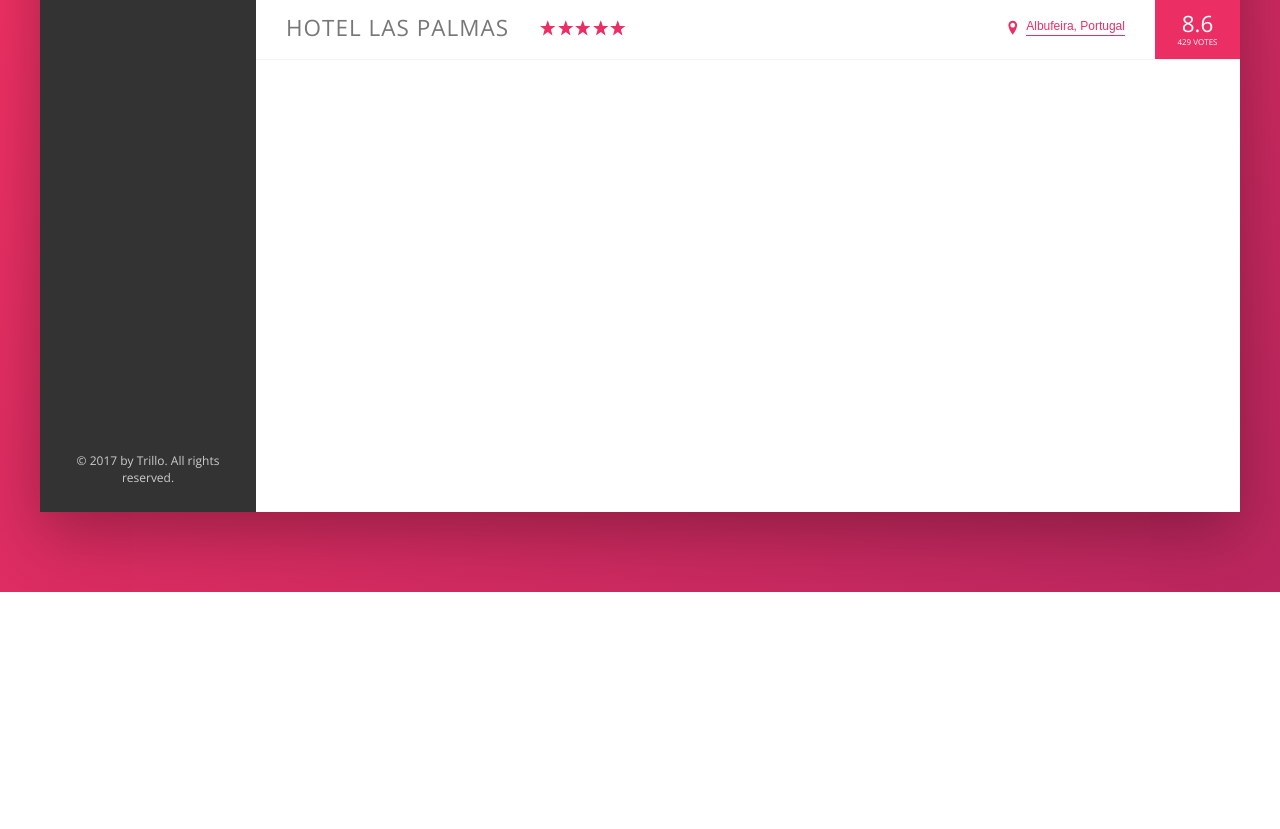
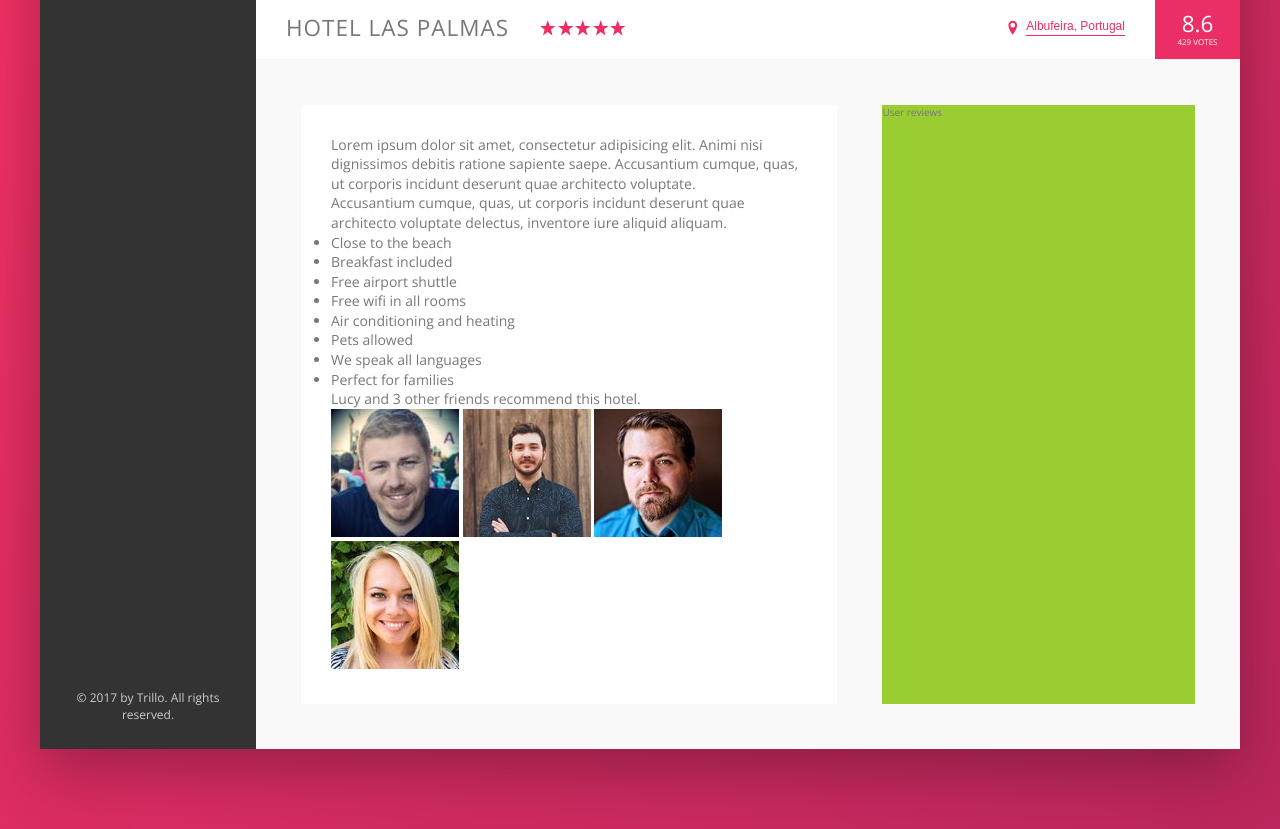
Before and after one commit to kevingilpin/trillo-app, a website: page index.html in a window 1280 px wide. Shown: the part 538-1367 px from the top of the page. Before the commit the page ends 1130 px from the top, so only its background shows below. Drawn offline with nearby package versions, Linux system fonts and the light colour scheme.

Commit message:
Create mark-up for hotel description

```diff
--- a/index.html
+++ b/index.html
@@ -150,6 +150,59 @@
               <div class="overview__rating-count">429 votes</div>
             </div>
           </div>
+
+          <div class="detail">
+            <div class="description">
+              <p class="paragraph">
+                Lorem ipsum dolor sit amet, consectetur adipisicing elit. Animi
+                nisi dignissimos debitis ratione sapiente saepe. Accusantium
+                cumque, quas, ut corporis incidunt deserunt quae architecto
+                voluptate.
+              </p>
+              <p class="paragraph">
+                Accusantium cumque, quas, ut corporis incidunt deserunt quae
+                architecto voluptate delectus, inventore iure aliquid aliquam.
+              </p>
+              <ul class="list">
+                <li class="list__item">Close to the beach</li>
+                <li class="list__item">Breakfast included</li>
+                <li class="list__item">Free airport shuttle</li>
+                <li class="list__item">Free wifi in all rooms</li>
+                <li class="list__item">Air conditioning and heating</li>
+                <li class="list__item">Pets allowed</li>
+                <li class="list__item">We speak all languages</li>
+                <li class="list__item">Perfect for families</li>
+              </ul>
+              <div class="recommend">
+                <p class="recommend__count">
+                  Lucy and 3 other friends recommend this hotel.
+                </p>
+                <div class="recommend__friends">
+                  <img
+                    src="img/user-3.jpg"
+                    alt="Friend 1"
+                    class="recommend__photo"
+                  />
+                  <img
+                    src="img/user-4.jpg"
+                    alt="Friend 2"
+                    class="recommend__photo"
+                  />
+                  <img
+                    src="img/user-5.jpg"
+                    alt="Friend 3"
+                    class="recommend__photo"
+                  />
+                  <img
+                    src="img/user-6.jpg"
+                    alt="Friend 4"
+                    class="recommend__photo"
+                  />
+                </div>
+              </div>
+            </div>
+            <div class="user-reviews">User reviews</div>
+          </div>
         </main>
       </div>
     </div>
--- a/sass/_base.scss
+++ b/sass/_base.scss
@@ -30,7 +30,10 @@ Grey dark 3: #999
   --color-grey-dark-2: #777;
   --color-grey-dark-3: #999;
 
+  --shadow-light: 0 2rem 5rem rgba(0, 0, 0, 0.6rem);
   --shadow-dark: 0 2rem 6rem rgba(0, 0, 0, 0.3);
+
+  --line: 1px solid var(--color-grey-light-2);
 }
 
 * {
--- a/sass/_components.scss
+++ b/sass/_components.scss
@@ -202,7 +202,7 @@
 .overview {
   display: flex;
   align-items: center;
-  border-bottom: 1px solid var(--color-grey-light-2);
+  border-bottom: var(--line);
 
   &__heading {
     font-size: 2.25rem;
--- a/sass/_layout.scss
+++ b/sass/_layout.scss
@@ -10,7 +10,7 @@
 .header {
   font-size: 1.4rem;
   height: 7rem;
-  border-bottom: 1px solid var(--color-grey-light-2);
+  border-bottom: var(--line);
 
   display: flex;
   justify-content: space-between;
@@ -33,5 +33,25 @@
 
 .hotel-view {
   flex: 1;
-  height: 900px;
 }
+
+.detail {
+  display: flex;
+  padding: 4.5rem;
+  background-color: var(--color-grey-light-1);
+  border-bottom: var(line);
+}
+
+.description {
+  font-size: 1.4rem;
+  background-color: #fff;
+  box-shadow: var(--shadow-light);
+  padding: 3rem;
+  flex: 0 0 60%;
+  margin-right: 4.5rem;
+}
+
+.user-reviews {
+  background-color: yellowgreen;
+  flex: 1;
+}
```
Also changed, not shown: css/style.css.
